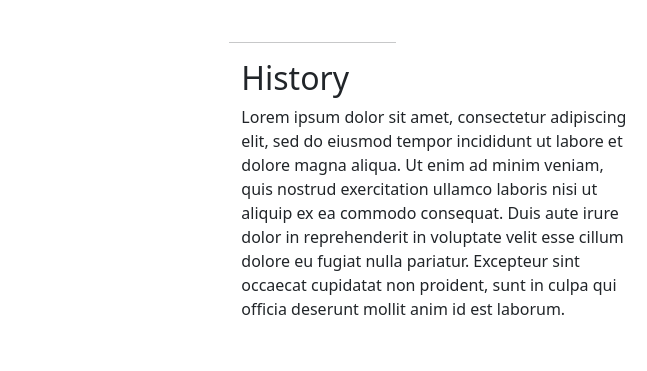
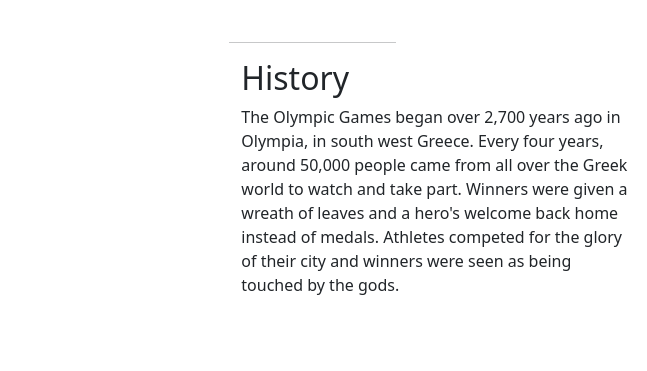
Before and after one commit to eledoro/fp_week1_projects_olympics, a plain HTML site: page history.html in a window 1280 px wide. Shown: the part 102-473 px from the top of the page, 0-647 px from the left. Drawn offline with nearby package versions, Linux system fonts and the light colour scheme.

Commit message:
changed the paragraph

```diff
--- a/history.html
+++ b/history.html
@@ -50,17 +50,6 @@
     </div>
   </nav>
 
-
-
-
-
-
-
-
-
-
-
-
 <div class="col-lg-8 mx-auto p-3 py-md-5">
   <main>
 
@@ -76,7 +65,8 @@
       <div class="row row-cols-2">
         <div class="col">
           <h2>History</h2>
-          <p>Lorem ipsum dolor sit amet, consectetur adipiscing elit, sed do eiusmod tempor incididunt ut labore et dolore magna aliqua. Ut enim ad minim veniam, quis nostrud exercitation ullamco laboris nisi ut aliquip ex ea commodo consequat. Duis aute irure dolor in reprehenderit in voluptate velit esse cillum dolore eu fugiat nulla pariatur. Excepteur sint occaecat cupidatat non proident, sunt in culpa qui officia deserunt mollit anim id est laborum.</p>
+          <p> The Olympic Games began over 2,700 years ago in Olympia, in south west Greece. Every four years, around 50,000 people came from all over the Greek world to watch and take part.
+              Winners were given a wreath of leaves and a hero's welcome back home instead of medals. Athletes competed for the glory of their city and winners were seen as being touched by the gods. </p>
         </div>
         <div class="col">
           <img width = "300" height = auto src = "https://www.bing.com/th?id=OIP.wxrL0Q6UzNi2tYhRMnce3AHaE7&w=257&h=160&c=8&rs=1&qlt=90&o=6&dpr=1.5&pid=3.1&rm=2" />
```
